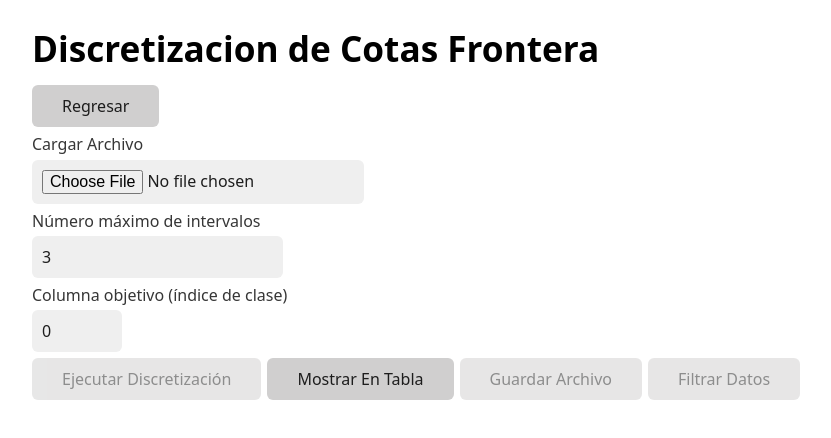
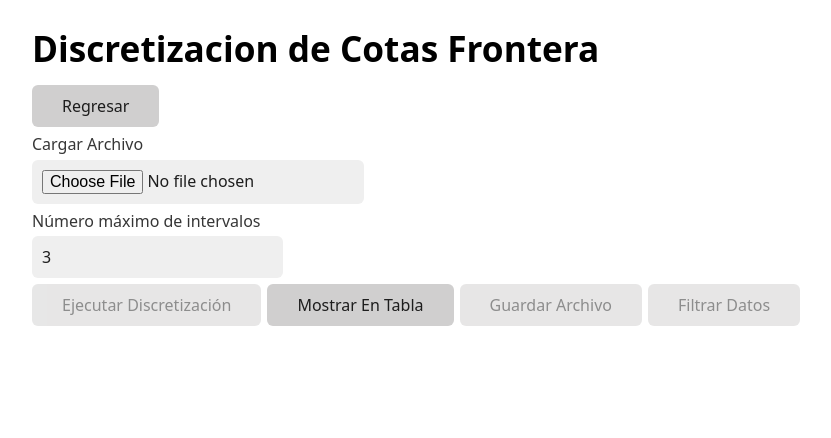
Before and after one commit to RainBWP/MineriaDatos-BUAP, a React (Vite) app in the folder minandodatos/: page /MineriaDatos-BUAP/discretizacion-fronteras in a window 1280 px wide. Shown: the top 438 px of the page, without its empty margins (208-1039 px from the left). Built offline with nearby package versions, Linux system fonts and the light colour scheme.

Commit message:
Update version to 1.0.1 and set target column in Discretizacion component

```diff
--- a/minandodatos/package.json
+++ b/minandodatos/package.json
@@ -2,7 +2,7 @@
   "name": "minandodatos",
   "homepage": "rainbwp.github.io/MineriaDatos-BUAP",
   "private": true,
-  "version": "1.0.0",
+  "version": "1.0.1",
   "type": "module",
   "scripts": {
     "dev": "vite",
--- a/minandodatos/src/components/Discretizacion.tsx
+++ b/minandodatos/src/components/Discretizacion.tsx
@@ -87,6 +87,9 @@ function Discretizacion() {
             row.split(',').map(num => parseFloat(num))
           );
 
+          // Determinar la columna objetivo como la última columna
+          const lastColumnIndex = parsedData[0].length - 1;
+
           setData(parsedData);
           setParams({
             ...params,
@@ -97,7 +100,8 @@ function Discretizacion() {
             minData: minData,
             maxData: maxData,
             normalizedColumns: normalizedColumns,
-            cutPoints: Array(parsedData[0].length).fill([])
+            cutPoints: Array(parsedData[0].length).fill([]),
+            targetColumn: lastColumnIndex, // <-- Aquí se asigna la última columna
           });
           setShowData(true);
         } else {
@@ -438,7 +442,7 @@ function Discretizacion() {
             min={2}
           />
         </div>
-        <div>
+        {/* <div>
           <label htmlFor="targetColumn">Columna objetivo (índice de clase)</label>
           <input
             type="number"
@@ -450,7 +454,7 @@ function Discretizacion() {
             min={0}
             max={params.maxQuantityElements > 0 ? params.maxQuantityElements - 1 : 0}
           />
-        </div>
+        </div> */}
         <button
           onClick={runDiscretization}
           disabled={params.data.length === 0}>
```
